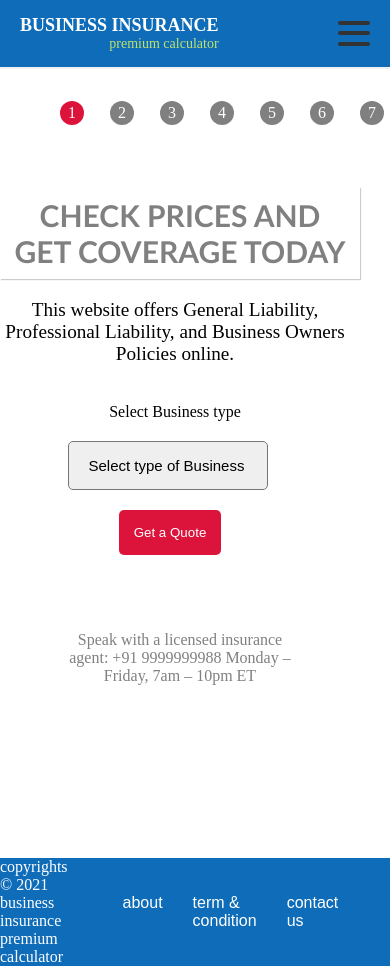
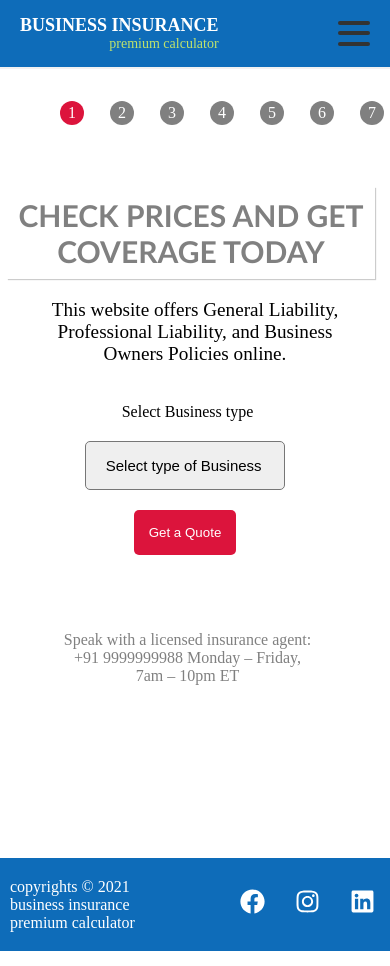
Before and after one commit to pawan-avz/business-insurance-premium-calculator-capstone, a React (Create React App) app: page /quote/form1 in a window 390 px wide. Built offline with nearby package versions, Linux system fonts and the light colour scheme.

Commit message:
updated landing page with responsive

```diff
--- a/src/component/css/footer.css
+++ b/src/component/css/footer.css
@@ -37,3 +37,16 @@
   font-weight: 200;
   font-family: fantasy;
 }
+
+@media only screen and (max-width:600px)
+{
+   .second_footer{
+      display: none;
+
+  }
+
+  .copyright{
+      margin-left: 10px;
+
+  }
+}
--- a/src/component/css/form1.css
+++ b/src/component/css/form1.css
@@ -29,7 +29,7 @@
   margin-bottom: 5%;
 }
 .profession {
-  width: 50%;
+  width: 22%;
 }
 .profession select {
   padding: 15px 20px;
@@ -129,23 +129,26 @@
 .info_form1 h1 {
   /* text-align: center; */
   font-size: 30px;
-  margin-right: 30px;
+  margin-right: 15px;
+  margin-left: 7px;
 }
 .info_form1 p{
-  margin-right: 40px;
+  margin-left: 30px;
+  margin-right: 30px;
 }
 .form1 label{
   margin-left: 70px;
-  margin-right: 50px;
+  margin-right: 25px;
 }
 .get_quote button {
   margin-left: 70px;
-  margin-right: 60px;
+  margin-right: 30px;
 }
 .profession{
-  margin-right: 70px;
+  margin-right: 128px;
 }
 .customer_call{
-  margin-right: 30px;
+  margin-right: 15px;
+
 }
 }
--- a/src/component/css/home.css
+++ b/src/component/css/home.css
@@ -35,7 +35,7 @@
   justify-content: space-around;
 }
 .image{
-  width:100%;
+  width:90%;
 }
 .plans {
   width: 50%;
@@ -82,8 +82,9 @@
     display:flex;
     flex-direction: column;
     gap: 1vh;
-    margin-right: 80px;
-    margin-left: 20px;
+    margin-right: 20px;
+    margin-left: 35px;
+    margin-bottom: 35px;
     width: 80%;
   }
 
@@ -94,7 +95,7 @@
     align-items: center;
   }
   .homeIntro h1{
-    margin-left: 30px;
+    margin-left: 35px;
   }
   .homeIntro ul li{
     margin-right: 40px;
@@ -102,7 +103,7 @@
   }
   .readMore{
     width: 150px;
-    margin-right: 30px;
+    margin-right: 20px;
 
   }
   .profession{
@@ -117,5 +118,7 @@
   }
   .plans{
     margin-right: 110px;
+    margin-left: 85px;
+    /* margin-bottom: 80px; */
   }
 }
--- a/src/component/pages/Home.js
+++ b/src/component/pages/Home.js
@@ -1,6 +1,8 @@
 import React from "react";
 import "../css/home.css";
-import Img from "../images/6685.jpg";
+// import Img from "../images/6685.jpg";
+import Img from "../images/scc3.png";
+
 import icon1 from "../images/icon1.png";
 import icon2 from "../images/icon2.png";
 import icon3 from "../images/icon3.png";
@@ -41,18 +43,14 @@ const Home = () => {
             <img src={Img} width="100%" />
           </div>
           <div className="homeIntro">
-            <h1>Welcom to Business Insurance Premium Calculator</h1>
+            <h1>Welcome to Business Insurance Premium Calculator</h1>
             <ul>
-              <li>Lorem ipsum dolor sit amet, consectetur adipiscing elit.</li>
-              <li>Ut interdum magna ac tortor tristique gravida.</li>
+              <li>Our policy helps your business bear the cost of liability claims arising from third party body.</li>
+              <li>If a business is not sufficiently insured against the property damage, the recovery cost will be entirely on owner.</li>
               <li>
-                Aenean sit amet purus in dui dictum porta vitae vitae nibh.
+                We help to insure pay off the fixed costs, if the business is unable to operate after disaster.
               </li>
-              <li>
-                Nam vitae felis pulvinar, aliquet ligula sit amet, congue
-                mauris.
-              </li>
-              <li>Fusce at velit vel velit vestibulum eleifend.</li>
+
             </ul>
 
             <div className="buttons">
@@ -68,10 +66,9 @@ const Home = () => {
         <div className="plans">
           <h4>Our Plans</h4>
           <p>
-            The href attribute requires a valid value to be accessible. Provide
-            a valid, navigable address as the href value. If you cannot provide
-            a valid href, but still need the element to resemble a link, use a
-            button and change it with appropriate styles.
+            There are several options available for coverage for businesses The coverage
+            your business requires depends on the things such as the industry, its location, number of employees, and size.
+            It is probable that your insurance needs may change as the business grows.
           </p>
         </div>
 
--- a/src/component/pages/Nav/Nav.js
+++ b/src/component/pages/Nav/Nav.js
@@ -65,6 +65,7 @@ import React from 'react';
 import { NavLink } from "react-router-dom";
 import styled from 'styled-components';
 
+
 const Ul = styled.ul`
     list-style: none;
     display: flex;
--- a/src/component/pages/Quote/quotes_component/Form1.js
+++ b/src/component/pages/Quote/quotes_component/Form1.js
@@ -20,9 +20,9 @@ const Form1 = (props) => {
     "Commercial auto liability",
     "Worker's compensation",
   ];
-  React.useEffect(()=>{
-      resetStep()
-  })
+  // React.useEffect(()=>{
+  //     resetStep()
+  // })
   return (
     <>
       <div className="info_form1">
```
Also changed, not shown: src/component/images/design2.png (added), src/component/images/scc3.png (added).
